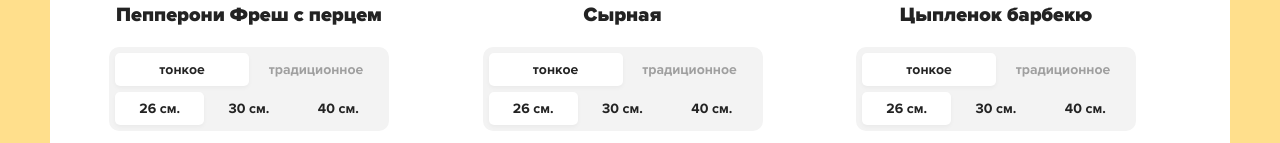
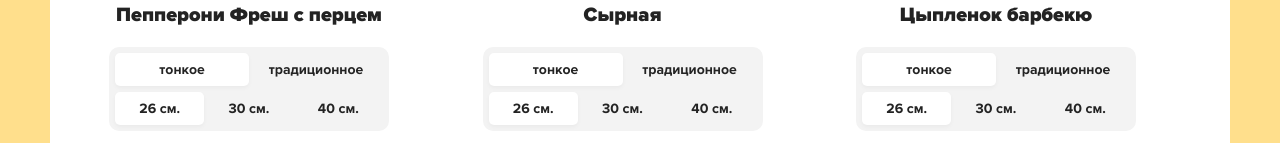
Before and after one commit to tyler-durden-0/react-pizza, a React app: page / in a window 1280 px wide. Shown: the part 565-708 px from the top of the page. Built offline with nearby package versions, Linux system fonts and the light colour scheme.

Commit message:
we can change active button in PizzaBlock

```diff
--- a/src/pages/PizzaBlock.jsx
+++ b/src/pages/PizzaBlock.jsx
@@ -1,6 +1,13 @@
-import React from 'react'
+import React, {useState} from 'react'
 
 function PizzaBlock({ name, imageUrl,price }) {
+    const types = ['тонкое', 'традиционное']
+    const [activeType, setActiveType] = useState(0)
+
+    const onSelectType = (index) => {
+        setActiveType(index)
+    }
+
     return(
         <div className="pizza-block">
             <img
@@ -11,8 +18,13 @@ function PizzaBlock({ name, imageUrl,price }) {
             <h4 className="pizza-block__title">{name}</h4>
             <div className="pizza-block__selector">
                 <ul>
-                    <li className="active">тонкое</li>
-                    <li onClick={() => alert(123)} className="disabled">традиционное</li>
+                    {types.map((type, index) => <li
+                        onClick={() => onSelectType(index)}
+                        className={activeType === index ? 'active' : ''}
+                    >
+                        {type}
+                    </li>)
+                    }
                 </ul>
                 <ul>
                     <li className="active">26 см.</li>
```
